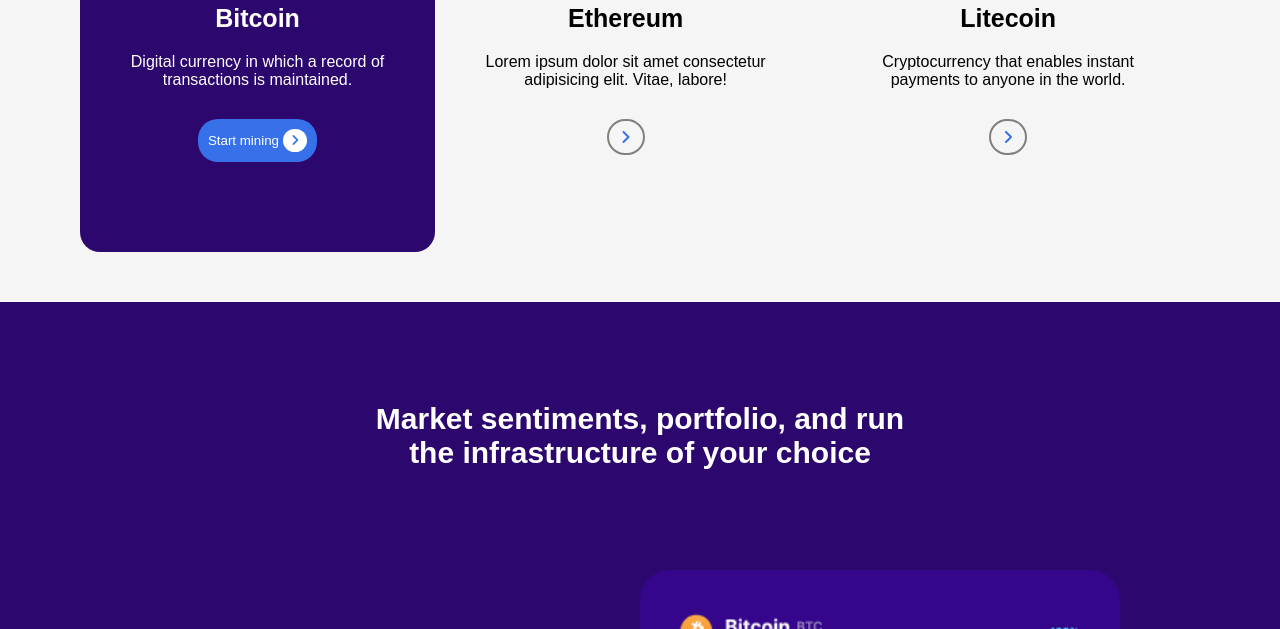
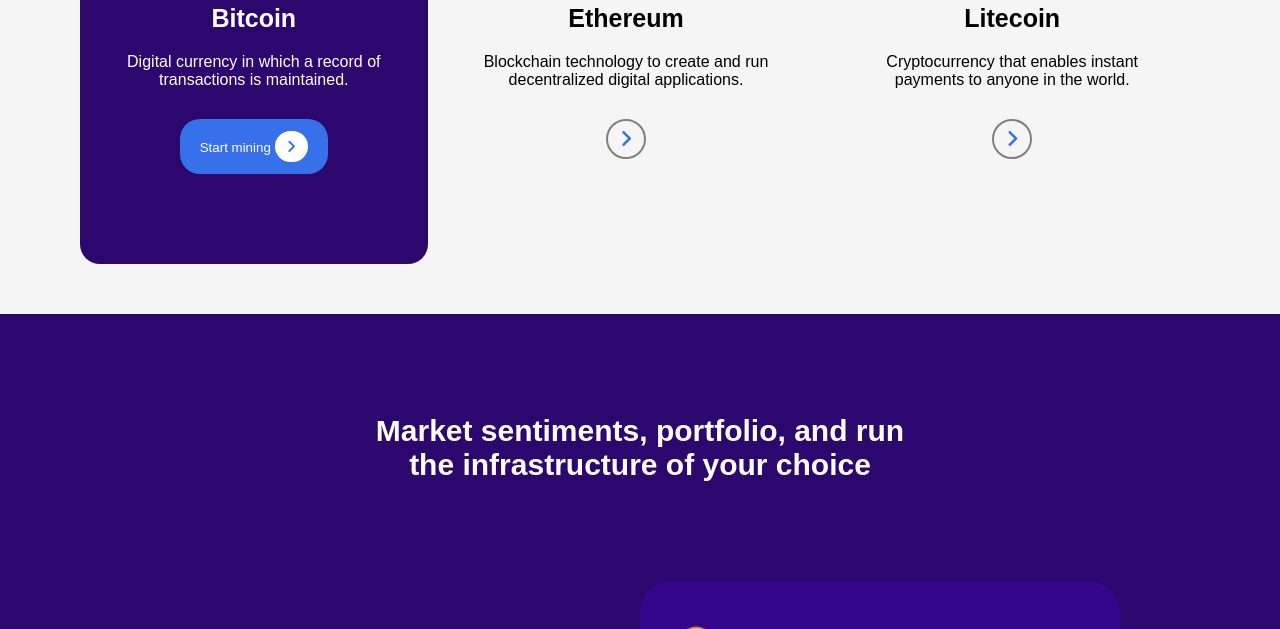
Before and after one commit to Chinemerem3076/CRAPPO-CRYPTO, a plain HTML site: page index.html in a window 1280 px wide. Shown: the part 2102-2731 px from the top of the page. Drawn offline with Linux system fonts and the light colour scheme.

Commit message:
modification done on the 29/11/22

```diff
--- a/index.html
+++ b/index.html
@@ -16,7 +16,8 @@
         <div class="heading">
             <div class="logo">
                 <img src="images/Logo.png" alt="CRAPPO Images">
-                <img src="images/Logo.png" alt="CRAPPO Images">
+                <i class="fa-brands fa-ethereum"></i>
+                <!-- <img src="images/Logo.png" alt="CRAPPO Images"> -->
                 <p>CRAPPO</p>
             </div>
 
@@ -146,7 +147,7 @@
                         <h3>
                             Ethereum
                         </h3>
-                        <p>Lorem ipsum dolor sit amet consectetur adipisicing elit. Vitae, labore!</p>
+                        <p>Blockchain technology to create and run decentralized digital applications.</p>
                         <i class="fa-solid fa-angle-right"></i>
                     </div>
                     <div class="litecoin">
--- a/styles.css
+++ b/styles.css
@@ -27,10 +27,10 @@
     padding-left: 40px;
 }
 
-/* .heading .logo img{
-    width: 30px;
-    height: 30px;
-} */
+.heading .logo .fa-ethereum{
+    color: white;
+    font-size: 13px;
+}
 
 .heading .logo p{
     color: white;
@@ -78,7 +78,6 @@
     border-radius: 30px;
     background-color: #3671E9;
     border: none;
-
 }
 .login button a{
     text-decoration: none;
@@ -86,7 +85,7 @@
     font-weight: bold;
 }
 
-             /* main section */
+    /* main section */
 main{
     width: 100%;
 
@@ -108,6 +107,7 @@
     padding: 2px 2px 2px 2px;
     border-radius: 20px;
 }
+
 .first-section .left .first :first-child{
     background-color: white;
     color: black;
@@ -116,16 +116,19 @@
     font-size: 12px;
     font-weight: bold;
 }
+
 .first-section .left .first :last-child{
     color: white;
     font-size: 12px;
     font-weight: bold;
     padding-left: 10px;
 }
+
 .first-section .left h2{
     font-size: 50px;
     margin: 10px 0px 10px;
 }
+
 .first-section .left .paragraphy{
     margin: 17px 0px 30px;
     font-size: 14px;
@@ -133,6 +136,7 @@
     line-height: 20px;
     font-weight: 400 ;
 }
+
 .first-section .left a{
     background-color: #3671E9;
     color: white;
@@ -143,13 +147,13 @@
     font-size: 15px;
 
 }
+
 .first-section .right img{
     width: 40rem;
     height: 40rem;
 }
 
 /* second section */
-/* color background: #3671E9;*/
 
  .second-section{
     display: flex;
@@ -158,6 +162,7 @@
     padding: 30px 80px 30px;
     line-height: 30px;
  }
+
  .second-section .icon{
     display: flex;
     align-items: center;
@@ -165,6 +170,7 @@
     ; */
     color: #3671E9;
  }
+
  .second-section .fa-stack-exchange{
     background-color: rgba(128, 128, 128, 0.281);
     padding: 13px;
@@ -172,6 +178,7 @@
     margin-right: 10px;
     font-size: 23px;
  }
+
  .second-section .fa-user{
     background-color: rgba(128, 128, 128, 0.281);
     padding: 13px;
@@ -179,6 +186,7 @@
     margin-right: 10px;
     font-size: 23px;
  }
+
  .second-section .fa-earth-americas{
     background-color: rgba(128, 128, 128, 0.281);
     padding: 13px;
@@ -186,10 +194,12 @@
     margin-right: 10px;
     font-size: 23px;
  }
+
  .second-section h1{
     color: white;
     font-weight: bold;
  }
+
  .second-section p{
     color: white;
     font-size: 11px;
@@ -204,19 +214,23 @@
     padding: 0px 80px 30px;
     align-items: center;
  }
+
  .third-section .paragraphy{
     padding: 90px;
  }
+
  .third-section .paragraphy h2{
     color: white;
     font-size: 30px;
     line-height: 50px;
  }
+
 .third-section .paragraphy p{
     color: white;
     line-height: 25px;
     padding-bottom: 30px;
 }
+
 .third-section .paragraphy a{
     /* margin: 80px 0px; */
     padding: 13px 18px;
@@ -236,16 +250,19 @@
     padding: 80px 20px;
     background-color: whitesmoke;
 }
+
 .fouth-section .first{
     width: 100%;
     text-align: center;
     /* align-items: center; */
 
 }
+
 .fouth-section .first p{
     padding: 0px 23rem 0px;
     color: rgba(128, 128, 128, 0.241);
 }
+
 .fouth-section .second{
     text-align: center;
     /* align-items: center; */
@@ -257,17 +274,21 @@
     line-height: 30px;
 
 }
+
 .fouth-section .second h5{
     color: #3671E9;
     /* padding-top: 20px; */
 }
+
 .fouth-section .second h2{
     color: black;
     font-size: 30px;
 }
+
 .fouth-section .second h2 .ETH{
     color: #3671E9;
 }
+
 .fouth-section .second p{
     color: rgba(0, 0, 0, 0.441);
 }
@@ -278,12 +299,14 @@
 .fifth-section{
     background-color: whitesmoke;
 }
+
 .fifth-section h1{
     width: 100%;
     align-items: center;
     text-align: center;
     padding: 0px 25rem 30px;
 }
+
 .fifth-section .second{
     display: flex;
     justify-content: space-between;
@@ -314,7 +337,7 @@
     color: white;
 }
 .fifth-section .second .bitcoin button{
-    padding: 10px 10px;
+    padding: 12px 20px;
     margin: 30px;
     border-radius: 20px;
     border: none;
@@ -324,10 +347,11 @@
     color: white;
 }
 .fifth-section .second .bitcoin button i{
-    padding: 5px 8px;
+    padding: 8px 12px;
     background-color: white;
     border-radius: 20px;
     color: #3671E9;
+    font-size: 15px;
 }
         /* etheruem */
 .fifth-section .second .ethereum{
@@ -352,6 +376,8 @@
 }
 .fifth-section .second .ethereum i{
     color: #3671E9;
+    font-weight: bold;
+    font-size: 20px;
     padding: 8px 12px;
     border: gray solid 2px;
     /* background-color: transparent; */
@@ -383,6 +409,8 @@
 }
 .fifth-section .second .litecoin i{
     color: #3671E9;
+    font-weight: bold;
+    font-size: 20px;
     padding: 8px 12px;
     border: gray solid 2px;
     /* background-color: transparent; */
```
